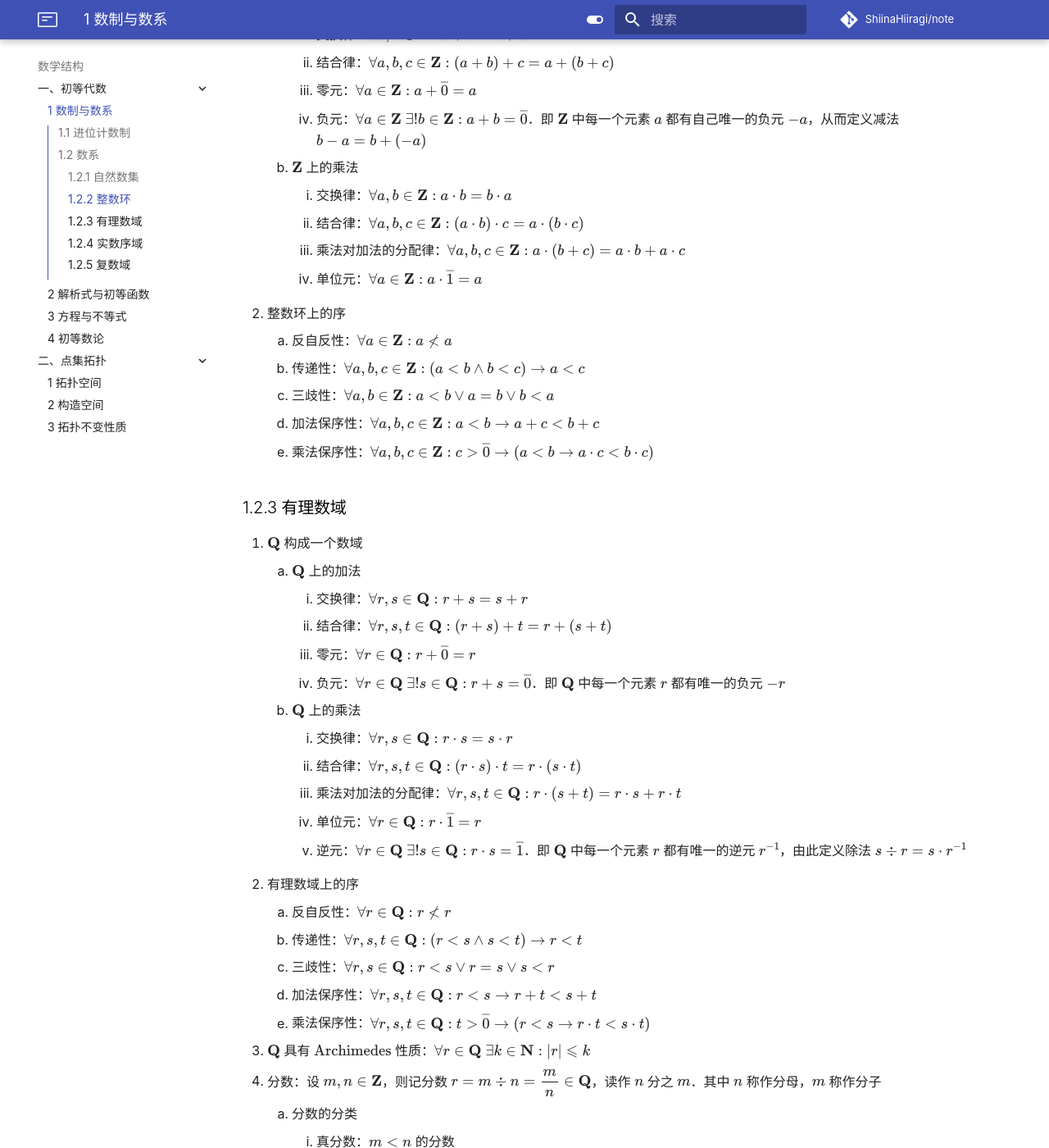
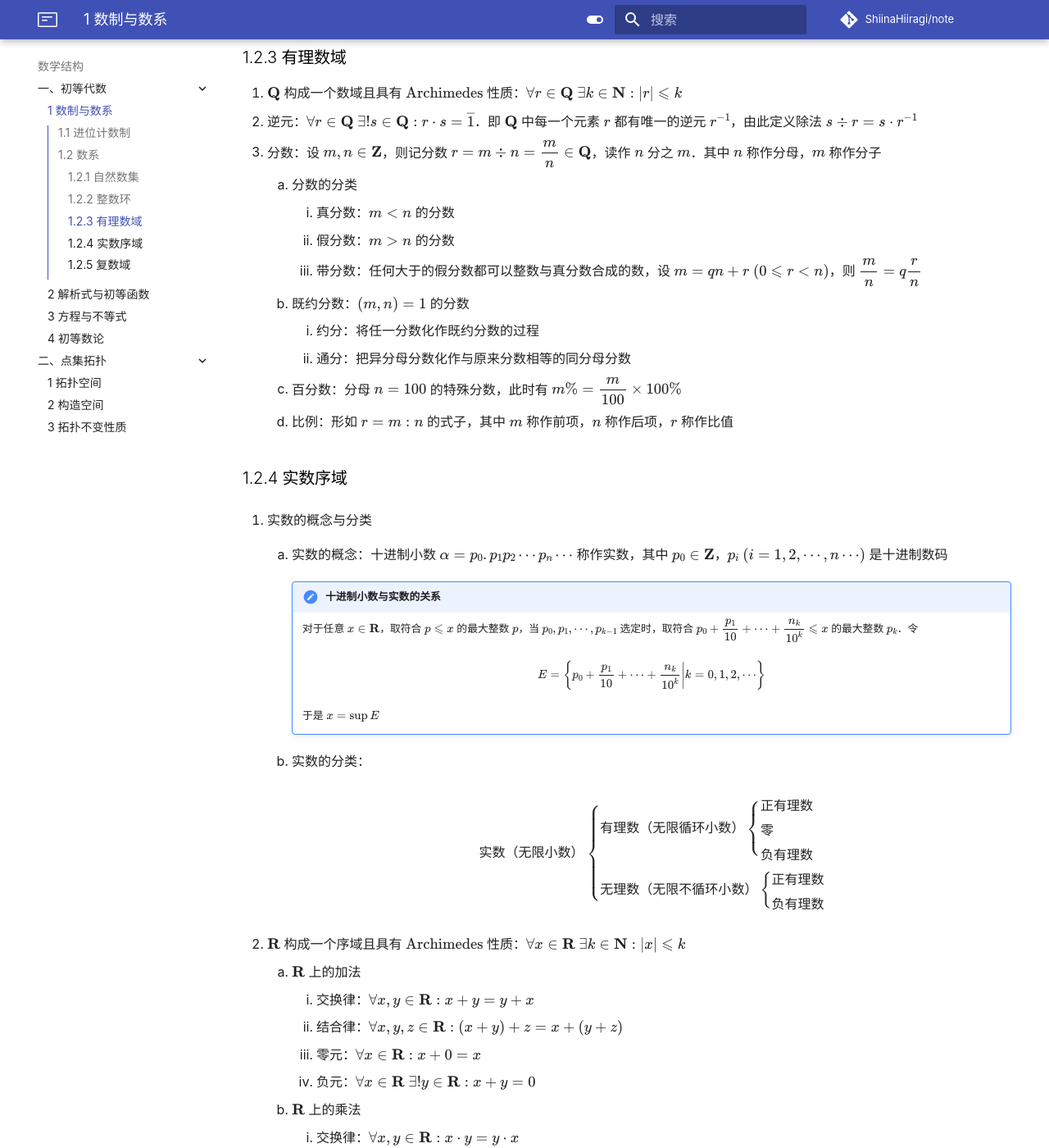
Before and after one commit to ShiinaHiiragi/note, an MkDocs documentation site: the page built from docs/math/alg/dec.md, in a window 1280 px wide and 1400 px high, scrolled down 1834 px. Shown: the whole window at 82% size. Built offline with MkDocs 1.6.1 and Material for MkDocs 9.7.7, drawn with Linux system fonts in a browser that asks for light colours; comment, search, counter and statistics services are not loaded; some of the changed text lies outside the part shown.

Commit message:
delete redundancy

```diff
--- a/docs/math/alg/dec.md
+++ b/docs/math/alg/dec.md
@@ -53,44 +53,12 @@
 
 ### 1.2.2 整数环
 1. $\mathbf Z$ 构成交换环
-    1. $\mathbf Z$ 上的加法
-        1. 交换律：$\forall a, b \in \mathbf Z: a + b = b + a$
-        2. 结合律：$\forall a, b, c \in \mathbf Z:(a + b) + c = a + (b + c)$
-        3. 零元：$\forall a \in \mathbf Z: a + \overline{0} = a$
-        4. 负元：$\forall a \in \mathbf Z \ \exists !b\in \mathbf Z: a + b = \overline{0}$．即 $\mathbf Z$ 中每一个元素 $a$ 都有自己唯一的负元 $-a$，从而定义减法 $b - a = b + (-a)$
-    2. $\mathbf Z$ 上的乘法
-        1. 交换律：$\forall a, b \in \mathbf Z: a \cdot b = b \cdot a$
-        2. 结合律：$\forall a, b, c \in \mathbf Z: (a \cdot b) \cdot c = a \cdot (b \cdot c)$
-        3. 乘法对加法的分配律：$\forall a, b, c \in \mathbf Z: a \cdot (b + c) = a \cdot b + a \cdot c$
-        4. 单位元：$\forall a \in \mathbf Z: a \cdot \overline{1} = a$
-2. 整数环上的序
-    1. 反自反性：$\forall a \in \mathbf Z: a \nless a$
-    2. 传递性：$\forall a, b, c \in \mathbf Z: (a < b \wedge b < c) \to a < c$
-    3. 三歧性：$\forall a, b \in \mathbf Z: a < b \vee a = b \vee b < a$
-    4. 加法保序性：$\forall a, b, c \in \mathbf Z: a < b \to a + c < b + c$
-    5. 乘法保序性：$\forall a, b, c \in \mathbf Z: c > \overline{0} \to (a < b \to a \cdot c < b \cdot c)$
+2. 负元：$\forall a \in \mathbf Z \ \exists !b\in \mathbf Z: a + b = \overline{0}$．即 $\mathbf Z$ 中每一个元素 $a$ 都有自己唯一的负元 $-a$，从而定义减法 $b - a = b + (-a)$
 
 ### 1.2.3 有理数域
-1. $\mathbf Q$ 构成一个数域
-    1. $\mathbf Q$ 上的加法
-        1. 交换律：$\forall r, s \in \mathbf Q:r + s = s + r$
-        2. 结合律：$\forall r, s, t \in \mathbf Q:(r + s) + t = r + (s + t)$
-        3. 零元：$\forall r \in \mathbf Q : r + \overline{0} = r$
-        4. 负元：$\forall r \in \mathbf Q \ \exists !s \in \mathbf Q: r + s = \overline{0}$．即 $\mathbf Q$ 中每一个元素 $r$ 都有唯一的负元 $-r$
-    2. $\mathbf Q$ 上的乘法
-        1. 交换律：$\forall r, s \in \mathbf Q: r \cdot s = s \cdot r$
-        2. 结合律：$\forall r, s, t \in \mathbf Q: (r \cdot s) \cdot t = r \cdot (s \cdot t)$
-        3. 乘法对加法的分配律：$\forall r, s, t \in \mathbf Q: r \cdot (s + t) = r \cdot s + r \cdot t$
-        4. 单位元：$\forall r \in \mathbf Q: r \cdot \overline{1} = r$
-        5. 逆元：$\forall r \in \mathbf Q \ \exists !s \in \mathbf Q: r \cdot s = \overline{1}$．即 $\mathbf Q$ 中每一个元素 $r$ 都有唯一的逆元 $r^{-1}$，由此定义除法 $s \div r = s \cdot r^{-1}$
-2. 有理数域上的序
-    1. 反自反性：$\forall r \in \mathbf Q: r \nless r$
-    2. 传递性：$\forall r, s, t \in \mathbf Q: (r < s \wedge s < t)\to r < t$
-    3. 三歧性：$\forall r, s \in \mathbf Q: r < s \vee r = s \vee s < r$
-    4. 加法保序性：$\forall r, s, t \in \mathbf Q:r < s \to r + t < s + t$
-    5. 乘法保序性：$\forall r, s, t \in \mathbf Q:t > \overline{0} \to (r < s \to r \cdot t < s \cdot t)$
-3. $\mathbf Q$ 具有 $\text{Archimedes}$ 性质：$\forall r \in \mathbf Q \ \exists k \in \mathbf N: |r| \leqslant k$
-4. 分数：设 $m, n \in \mathbf Z$，则记分数 $r = m \div n = \dfrac{m}{n} \in \mathbf Q$，读作 $n$ 分之 $m$．其中 $n$ 称作分母，$m$ 称作分子
+1. $\mathbf Q$ 构成一个数域且具有 $\text{Archimedes}$ 性质：$\forall r \in \mathbf Q \ \exists k \in \mathbf N: |r| \leqslant k$
+2. 逆元：$\forall r \in \mathbf Q \ \exists !s \in \mathbf Q: r \cdot s = \overline{1}$．即 $\mathbf Q$ 中每一个元素 $r$ 都有唯一的逆元 $r^{-1}$，由此定义除法 $s \div r = s \cdot r^{-1}$
+3. 分数：设 $m, n \in \mathbf Z$，则记分数 $r = m \div n = \dfrac{m}{n} \in \mathbf Q$，读作 $n$ 分之 $m$．其中 $n$ 称作分母，$m$ 称作分子
     1. 分数的分类
         1. 真分数：$m < n$ 的分数
         2. 假分数：$m > n$ 的分数
@@ -130,7 +98,7 @@
         \end{aligned}\right.
         $$
 
-2. $\mathbf R$ 构成一个序域
+2. $\mathbf R$ 构成一个序域且具有 $\text{Archimedes}$ 性质：$\forall x \in \mathbf R \ \exists k \in \mathbf N: |x| \leqslant k$
     1. $\mathbf R$ 上的加法
         1. 交换律：$\forall x, y \in \mathbf R: x + y = y + x$
         2. 结合律：$\forall x, y, z \in \mathbf R: (x + y) + z = x + (y + z)$
@@ -148,9 +116,8 @@
         3. 三歧性：$\forall x, y\in \mathbf R: x < y\vee x = y\vee y < x$
         4. 加法保序性：$\forall x, y, z\in \mathbf R: x < y\to x + z < y + z$
         5. 乘法保序性：$\forall x, y, z\in \mathbf R: z>0\to (x < y\to x\cdot z < y\cdot z)$
-3. $\mathbf R$ 具有 $\text{Archimedes}$ 性质：$\forall x \in \mathbf R \ \exists k \in \mathbf N: |x| \leqslant k$
-4. 算术根：设实数 $\alpha \geqslant 0$，整数 $n > 1$，则称适合 $x^n = \alpha$ 的非负实数 $x$ 为 $\alpha$ 的 $n$ 次算术根，记作 $\sqrt[n]{\alpha}$
-5. 绝对值：设 $x \in R$，定义绝对值
+3. 算术根：设实数 $\alpha \geqslant 0$，整数 $n > 1$，则称适合 $x^n = \alpha$ 的非负实数 $x$ 为 $\alpha$ 的 $n$ 次算术根，记作 $\sqrt[n]{\alpha}$
+4. 绝对值：设 $x \in R$，定义绝对值
 
     $$
     |x| = \left\{\begin{aligned}
```
Also changed, not shown: other parts of docs/math/alg/dec.md (+1 -1 lines).
